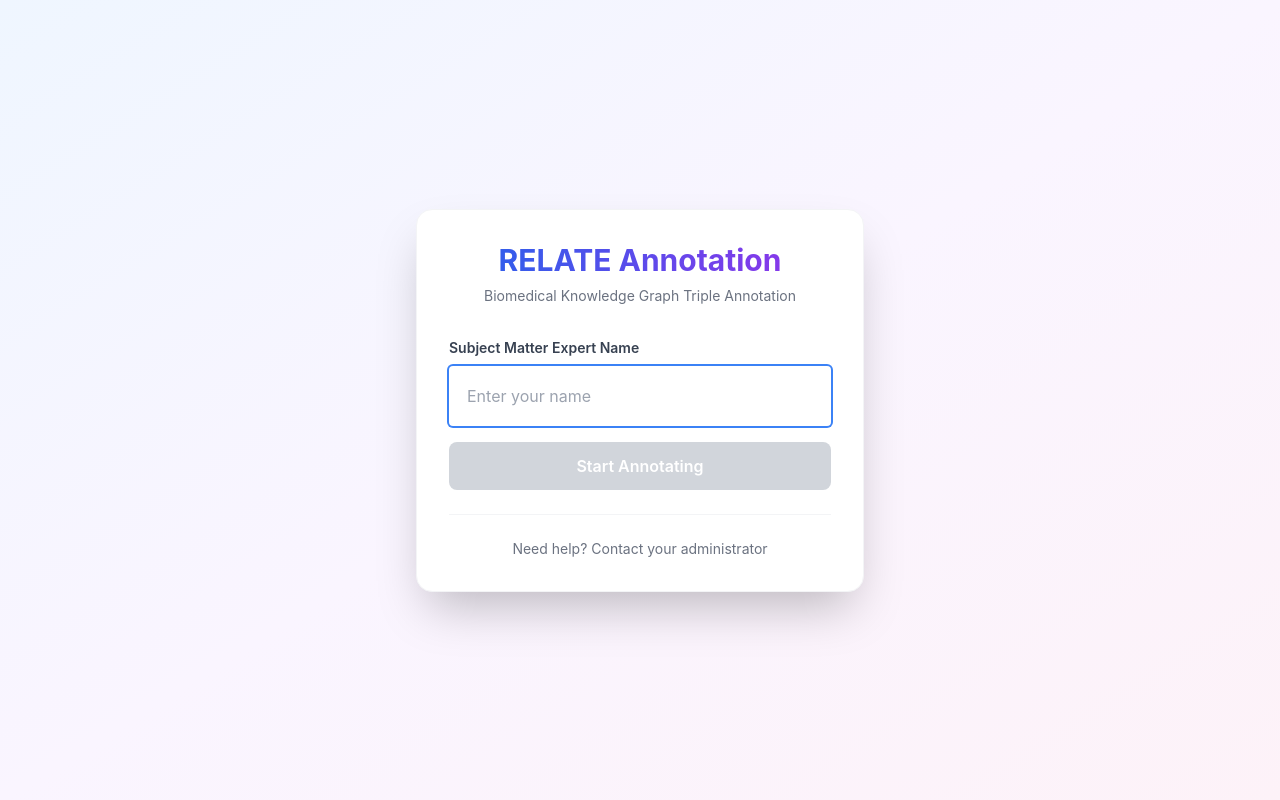
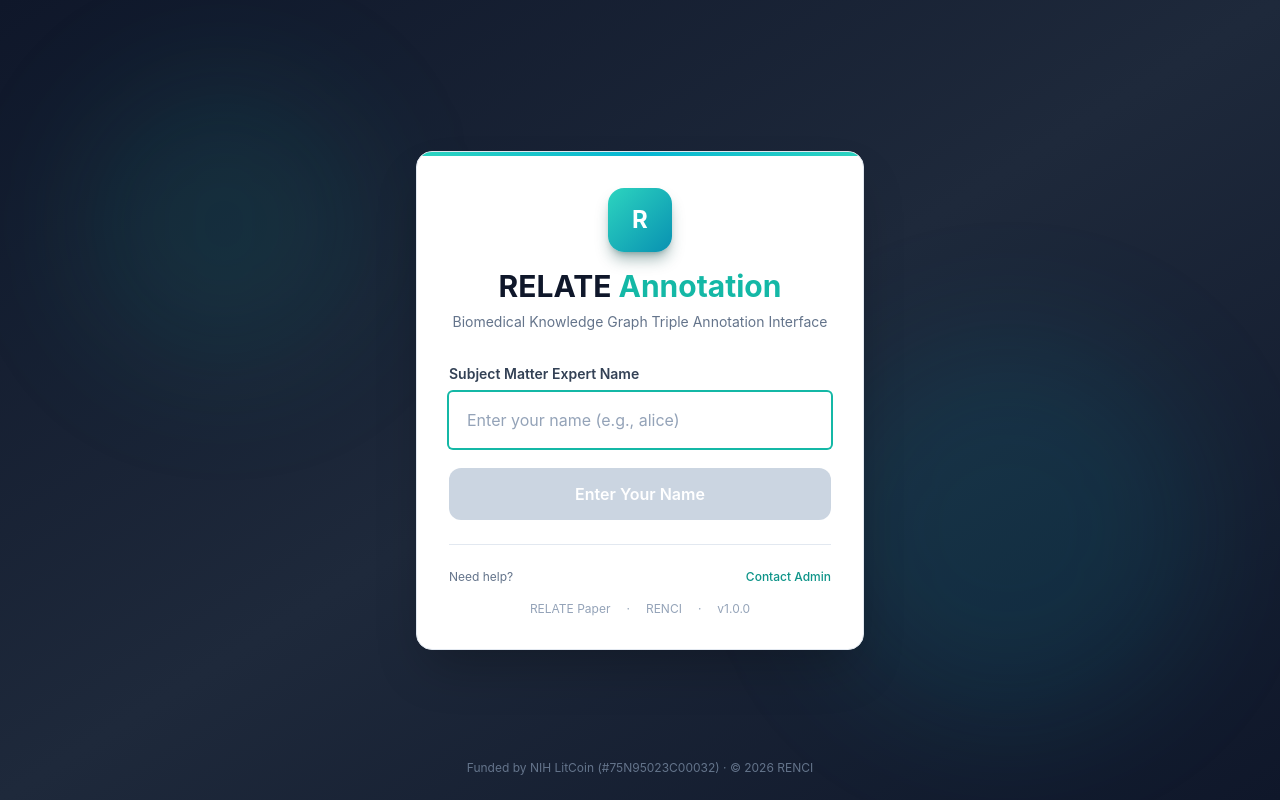
Before and after one commit to RENCI-NER/annotation-ui, a React (Vite) app in the folder frontend/: page / in a window 1280 px wide. Built offline with nearby package versions, Linux system fonts and the light colour scheme.

Commit message:
refactoring

```diff
--- a/frontend/src/components/AdminAssignmentTable.tsx
+++ b/frontend/src/components/AdminAssignmentTable.tsx
@@ -14,7 +14,11 @@
   };
 }
 
-export const AdminAssignmentTable: React.FC = () => {
+interface AdminAssignmentTableProps {
+  onAssignmentChange?: () => void;
+}
+
+export const AdminAssignmentTable: React.FC<AdminAssignmentTableProps> = ({ onAssignmentChange }) => {
   const [articles, setArticles] = useState<ArticleAssignment[]>([]);
   const [allAnnotators, setAllAnnotators] = useState<string[]>([]);
   const [allKeywords, setAllKeywords] = useState<{keyword: string; count: number}[]>([]);
@@ -137,11 +141,12 @@
     }
   };
 
- const handleAssign = async (pmid: string, annotator: string) => {
+  const handleAssign = async (pmid: string, annotator: string) => {
     try {
       await api.assignSpecificArticle(pmid, annotator);
       await loadAssignments();
       setMessage(`✅ Assigned PMID ${pmid} to ${annotator}`);
+      onAssignmentChange?.();  // Notify parent
     } catch (err: any) {
       setMessage(`❌ ${err.message}`);
     }
@@ -154,6 +159,7 @@
       await api.unassignArticle(pmid, annotator);
       await loadAssignments();
       setMessage(`✅ Removed assignment`);
+      onAssignmentChange?.();  //Notify parent
     } catch (err: any) {
       setMessage(`❌ ${err.message}`);
     }
--- a/frontend/src/components/Login.tsx
+++ b/frontend/src/components/Login.tsx
@@ -16,43 +16,111 @@
   };
 
   return (
-    <div className="min-h-screen bg-gradient-to-br from-blue-50 via-purple-50 to-pink-50 dark:from-gray-900 dark:via-gray-800 dark:to-gray-900 flex items-center justify-center p-4">
-      <div className="bg-white dark:bg-gray-800 p-8 rounded-2xl shadow-2xl max-w-md w-full border border-gray-100 dark:border-gray-700">
+    <div className="min-h-screen bg-gradient-to-br from-slate-900 via-slate-800 to-slate-900 flex items-center justify-center p-6">
+
+      {/* Decorative background elements */}
+      <div className="absolute inset-0 overflow-hidden pointer-events-none">
+        <div className="absolute top-20 left-20 w-72 h-72 bg-teal-500/10 rounded-full blur-3xl" />
+        <div className="absolute bottom-20 right-20 w-96 h-96 bg-cyan-500/10 rounded-full blur-3xl" />
+      </div>
+
+      {/* Login card */}
+      <div className="relative bg-white dark:bg-slate-800 rounded-2xl shadow-2xl
+        max-w-md w-full border border-slate-200 dark:border-slate-700 overflow-hidden">
+
+        {/* Accent bar */}
+        <div className="h-1 bg-gradient-to-r from-teal-400 via-cyan-500 to-teal-400" />
+
+        <div className="p-8">
+          {/* Logo + Title */}
           <div className="text-center mb-8">
-          <h1 className="text-3xl font-bold bg-gradient-to-r from-blue-600 to-purple-600 bg-clip-text text-transparent mb-2">
-            RELATE Annotation
+            <div className="inline-flex items-center justify-center w-16 h-16 mb-4
+              bg-gradient-to-br from-teal-400 to-cyan-600 rounded-2xl
+              shadow-lg shadow-teal-900/40">
+              <span className="text-white text-2xl font-bold">R</span>
+            </div>
+            <h1 className="text-3xl font-bold text-slate-900 dark:text-white mb-2">
+              RELATE <span className="text-teal-500">Annotation</span>
             </h1>
-          <p className="text-gray-500 dark:text-gray-400 text-sm">
-            Biomedical Knowledge Graph Triple Annotation
+            <p className="text-slate-500 dark:text-slate-400 text-sm">
+              Biomedical Knowledge Graph Triple Annotation Interface
             </p>
           </div>
 
-        <form onSubmit={handleSubmit} className="space-y-4">
+          <form onSubmit={handleSubmit} className="space-y-5">
             <div>
-            <label className="block text-sm font-semibold text-gray-700 dark:text-gray-300 mb-2">
+              <label className="block text-sm font-semibold text-slate-700 dark:text-slate-300 mb-2">
                 Subject Matter Expert Name
               </label>
               <input
                 type="text"
                 value={name}
                 onChange={(e) => setName(e.target.value)}
-              placeholder="Enter your name"
-              className="w-full p-4 border-2 border-gray-200 dark:border-gray-600 dark:bg-gray-700 dark:text-white rounded-xl focus:outline-none focus:ring-2 focus:ring-blue-500 focus:border-transparent transition-all"
+                placeholder="Enter your name (e.g., alice)"
+                className="w-full px-4 py-3.5
+                  border-2 border-slate-200 dark:border-slate-600
+                  bg-white dark:bg-slate-700
+                  text-slate-900 dark:text-white
+                  rounded-xl
+                  focus:outline-none focus:ring-2 focus:ring-teal-500 focus:border-transparent
+                  placeholder:text-slate-400 dark:placeholder:text-slate-500
+                  transition-all duration-200"
                 autoFocus
               />
             </div>
+
             <button
               type="submit"
               disabled={!name.trim()}
-            className="w-full py-3 bg-blue-500 hover:bg-blue-600 disabled:bg-gray-300 text-white rounded-lg font-semibold transition-colors"
+              className="w-full py-3.5
+                bg-gradient-to-r from-teal-500 to-cyan-600
+                hover:from-teal-600 hover:to-cyan-700
+                disabled:from-slate-300 disabled:to-slate-300
+                dark:disabled:from-slate-600 dark:disabled:to-slate-600
+                text-white font-semibold rounded-xl
+                shadow-lg shadow-teal-500/30 hover:shadow-teal-500/40
+                disabled:shadow-none
+                transition-all duration-200
+                disabled:cursor-not-allowed"
             >
-            Start Annotating
+              {name.trim() ? 'Start Annotating →' : 'Enter Your Name'}
             </button>
           </form>
 
-        <div className="mt-6 pt-6 border-t border-gray-100 dark:border-gray-700 text-center text-sm text-gray-500 dark:text-gray-400">
-          <p>Need help? Contact your administrator</p>
+          {/* Footer */}
+          <div className="mt-6 pt-6 border-t border-slate-200 dark:border-slate-700">
+            <div className="flex items-center justify-between text-xs text-slate-500 dark:text-slate-400">
+              <span>Need help?</span>
+              <a href="mailto:bizon@renci.org"
+                className="text-teal-600 dark:text-teal-400 hover:text-teal-700 dark:hover:text-teal-300 font-medium transition-colors">
+                Contact Admin
+              </a>
             </div>
+
+            <div className="mt-4 flex items-center justify-center gap-4 text-xs text-slate-400">
+              <a href="https://arxiv.org/abs/2509.19057"
+                target="_blank" rel="noopener noreferrer"
+                className="hover:text-teal-500 transition-colors">
+                RELATE Paper
+              </a>
+              <span>·</span>
+              <a href="https://renci.org"
+                target="_blank" rel="noopener noreferrer"
+                className="hover:text-teal-500 transition-colors">
+                RENCI
+              </a>
+              <span>·</span>
+              <span>v1.0.0</span>
+            </div>
+          </div>
+        </div>
+      </div>
+
+      {/* Bottom watermark */}
+      <div className="absolute bottom-6 left-0 right-0 text-center">
+        <p className="text-xs text-slate-500">
+          Funded by NIH LitCoin (#75N95023C00032) · © {new Date().getFullYear()} RENCI
+        </p>
       </div>
     </div>
   );
```
Also changed, not shown: frontend/src/components/AdminDashboard.tsx (+139 -60 lines). Lines whose indentation alone changed are shown as unchanged.
